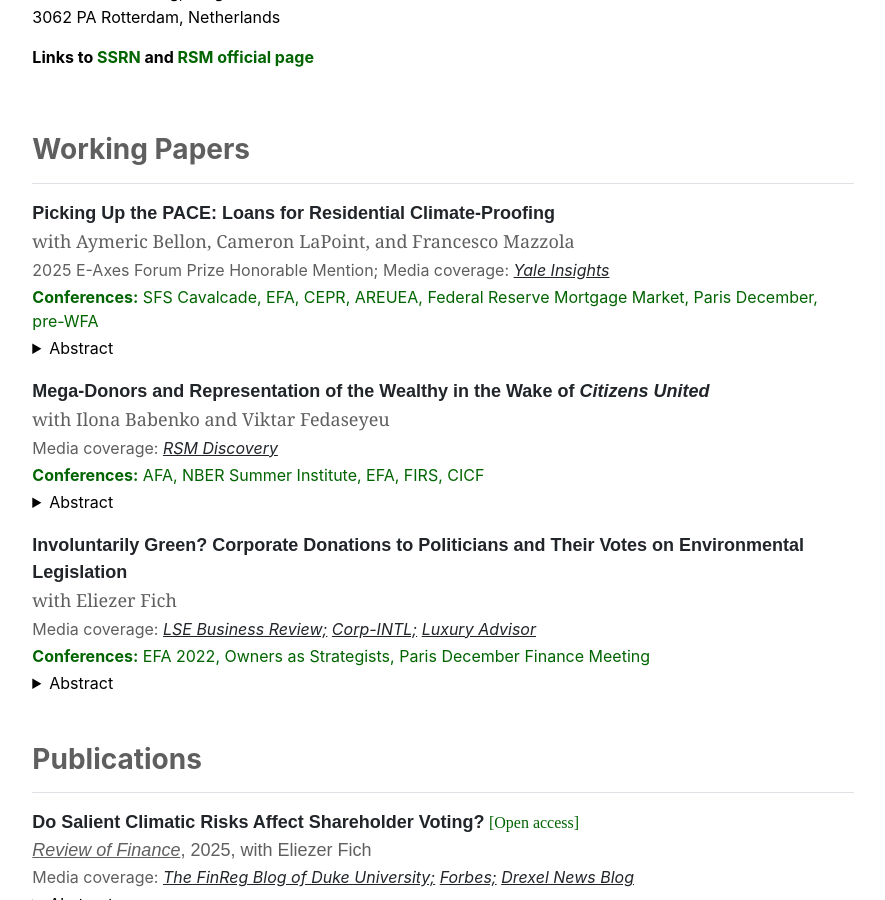
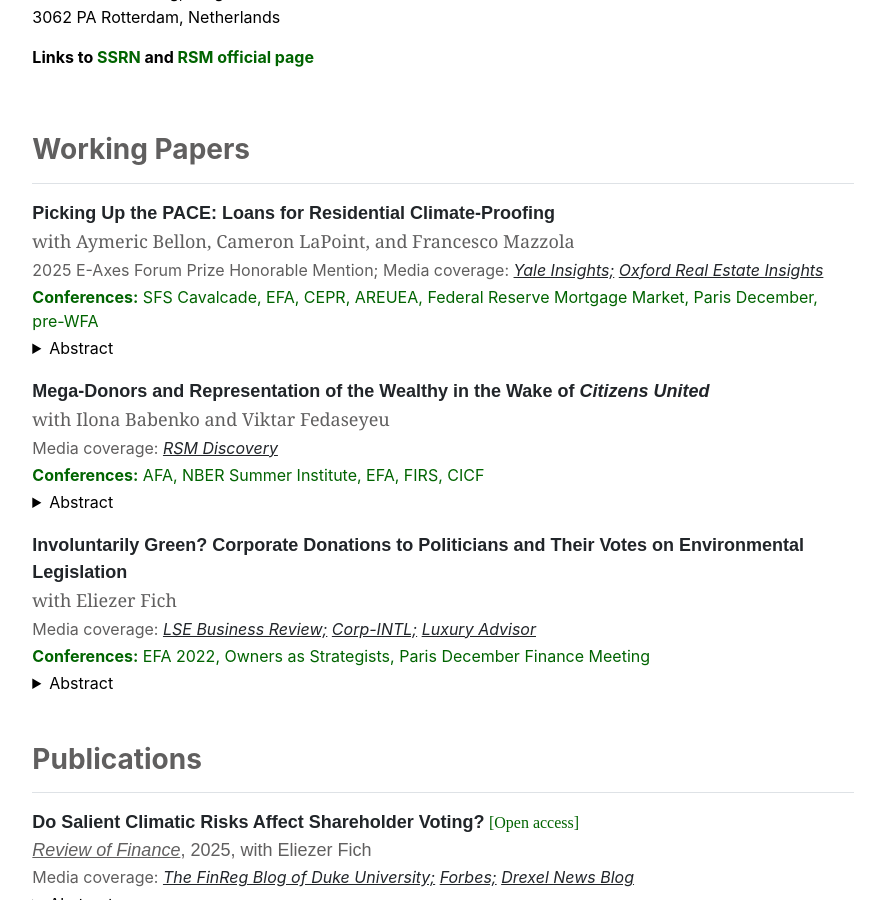
Before and after one commit to guosongxu/guosongxu.github.io, a Jekyll site: the page built from index.md, in a window 1280 px wide and 900 px high, scrolled down 419 px. Shown: the whole window, without its empty margins (197-1082 px from the left). Built offline with Jekyll 4.4.1, drawn with Linux system fonts in a browser that asks for light colours.

Commit message:
Update home.html

```diff
--- a/_layouts/home.html
+++ b/_layouts/home.html
@@ -17,7 +17,7 @@
 
     <p style="font-family:arial, 'MS Sans Serif', arial;font-size:18px;margin-bottom:1px"><a rel="noreferrer noopener" aria-label=" (opens in a new tab)" href="https://papers.ssrn.com/sol3/papers.cfm?abstract_id=4800611" target="_blank" style="text-decoration:none;"><strong>Picking Up the PACE: Loans for Residential Climate-Proofing</strong></a></p>
     <p style="font-family:georgia;font-size:18px;margin-bottom:3px;color:#605F5F">with Aymeric Bellon, Cameron LaPoint, and Francesco Mazzola</p>
-    <p style="font-size:16px;margin-bottom:3px;color:#605F5F">2025 E-Axes Forum Prize Honorable Mention; Media coverage:&nbsp;<em><a rel="noreferrer noopener" href="https://insights.som.yale.edu/insights/loan-program-can-help-close-the-green-building-gap" target="_blank">Yale Insights</a></em> </p>
+    <p style="font-size:16px;margin-bottom:3px;color:#605F5F">2025 E-Axes Forum Prize Honorable Mention; Media coverage:&nbsp;<em><a rel="noreferrer noopener" href="https://insights.som.yale.edu/insights/loan-program-can-help-close-the-green-building-gap" target="_blank">Yale Insights;</a>&nbsp;<a rel="noreferrer noopener" href="https://www.youtube.com/watch?v=-uV8MleO080" target="_blank">Oxford Real Estate Insights</a></em> </p>
     <p style="font-size:16px;margin-bottom:3px;color:#006400"><strong>Conferences:</strong> SFS Cavalcade, EFA, CEPR, AREUEA, Federal Reserve Mortgage Market, Paris December, pre-WFA</p>
     <details>
       <summary>Abstract</summary>
```
